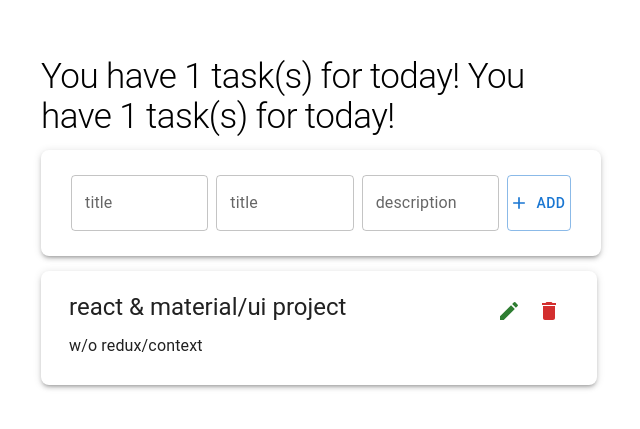
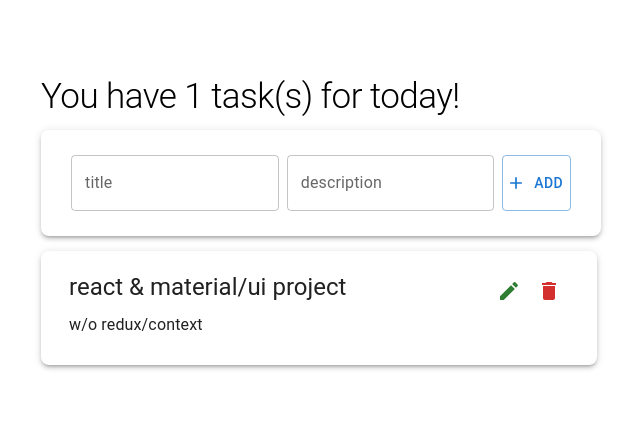
Before and after one commit to enoughfornow/react_todolist_project, a React (Create React App) app: page / in a window 1280 px wide. Shown: the part 179-608 px from the top of the page, without its empty margins (349-989 px from the left). Built offline with nearby package versions, Linux system fonts and the light colour scheme; the HTML template or start-up script is replaced by a standard one.

Commit message:
fix merge conflict

```diff
--- a/src/components/Header/Header.tsx
+++ b/src/components/Header/Header.tsx
@@ -9,7 +9,7 @@
 export const Header: React.FC<HeaderProps> = ({ todoCount }) => (
   <Box textAlign="left">
     <Typography sx={{ fontSize: 35 }} variant="h1" component="h1" gutterBottom>
-      You have {todoCount} task(s) for today! You have {todoCount} task(s) for today!
+      You have {todoCount} task(s) for today!
     </Typography>
   </Box>
 );
--- a/src/components/Panel/Panel.tsx
+++ b/src/components/Panel/Panel.tsx
@@ -38,11 +38,6 @@
       onAddTodo(todo);
       setTodo(DEFAULT_TODO);
     }
-
-    if (todo.name !== '' && todo.description !== '') {
-      onAddTodo(todo);
-      setTodo(DEFAULT_TODO);
-    }
   };
 
   const onChange = (e: React.ChangeEvent<HTMLInputElement>) => {
@@ -62,14 +57,6 @@
         alignContent: 'center',
         gap: 1,
       }}>
-      <TextField
-        value={todo.name}
-        onChange={onChange}
-        label="title"
-        sx={{ width: '300px' }}
-        name="name"
-      />
-
       {
         <TextField
           value={todo.name}
--- a/src/components/TodoList/EditTodoItem/EditTodoItem.tsx
+++ b/src/components/TodoList/EditTodoItem/EditTodoItem.tsx
@@ -16,15 +16,9 @@
   });
 
   const onClick = () => {
-
-    if(todo.name !== '' && todo.description !== '') {
-    onChangeTodo(editTodo);
+    if (todo.name !== '' && todo.description !== '') {
+      onChangeTodo(editTodo);
     }
-
-   if(todo.name !== '' && todo.description !== '') {
-    onChangeTodo(editTodo);
-   }
-
   };
 
   const onChange = (e: React.ChangeEvent<HTMLInputElement>) => {
```
